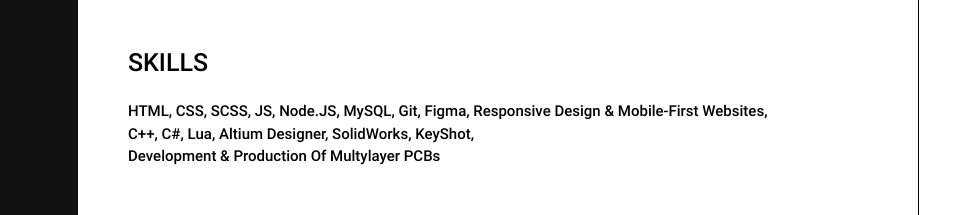
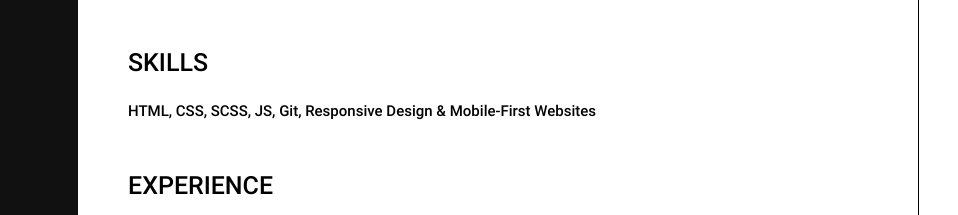
Before and after one commit to noexanu/cv, a plain HTML site: page index.html in a window 1280 px wide. Shown: the top 215 px of the page, 322-1280 px from the left. Drawn offline with Linux system fonts and the light colour scheme.

Commit message:
refactor: edit skills

```diff
--- a/index.html
+++ b/index.html
@@ -46,10 +46,7 @@ Telegram:
       <section>
         <h2>SKILLS</h2>
         <p>
-          HTML, CSS, SCSS, JS, Node.JS, MySQL, Git, Figma, Responsive Design &
-          Mobile-First Websites,<br />
-          C++, C#, Lua, Altium Designer, SolidWorks, KeyShot,<br />
-          Development & Production Of Multylayer PCBs
+          HTML, CSS, SCSS, JS, Git, Responsive Design & Mobile-First Websites
         </p>
       </section>
 
```
